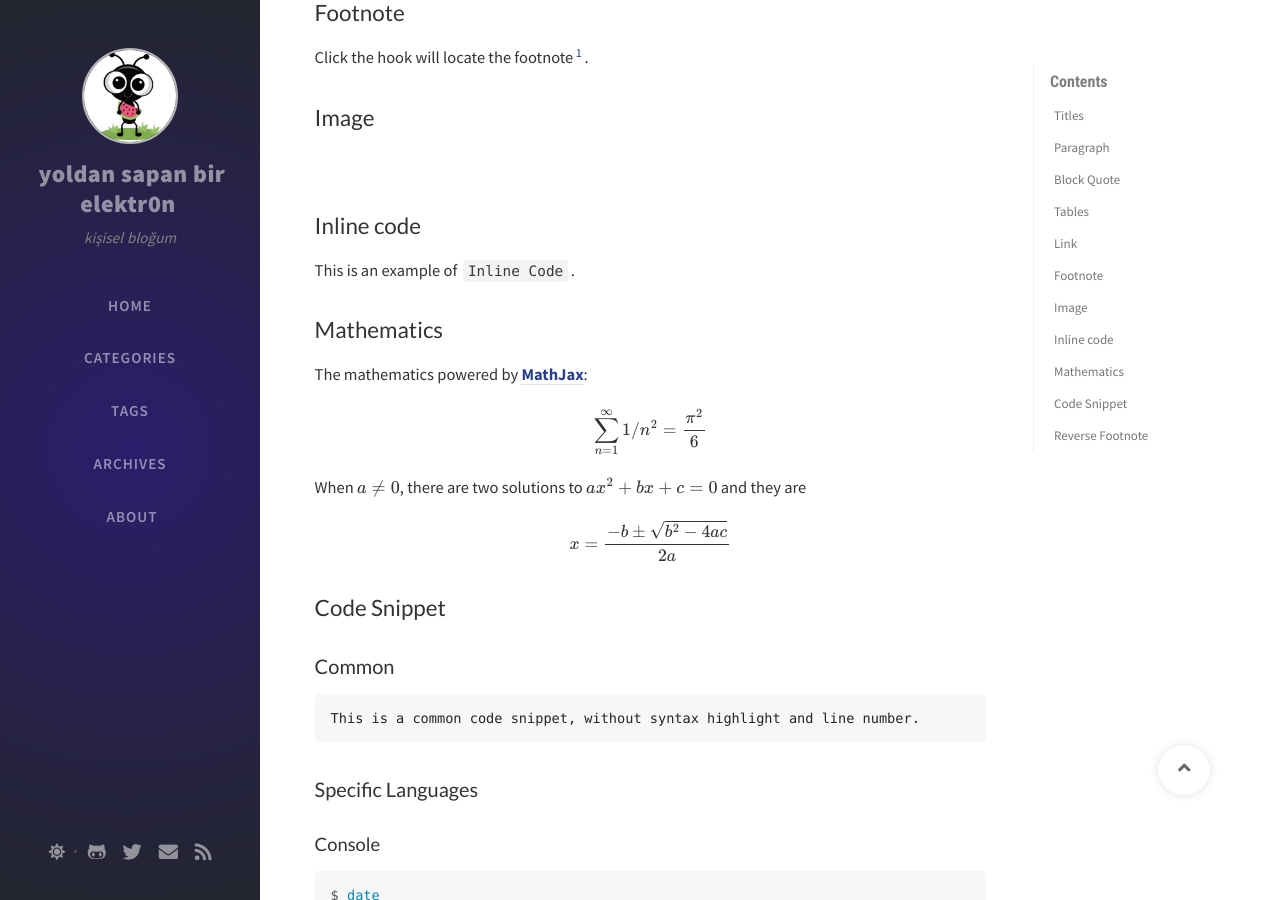
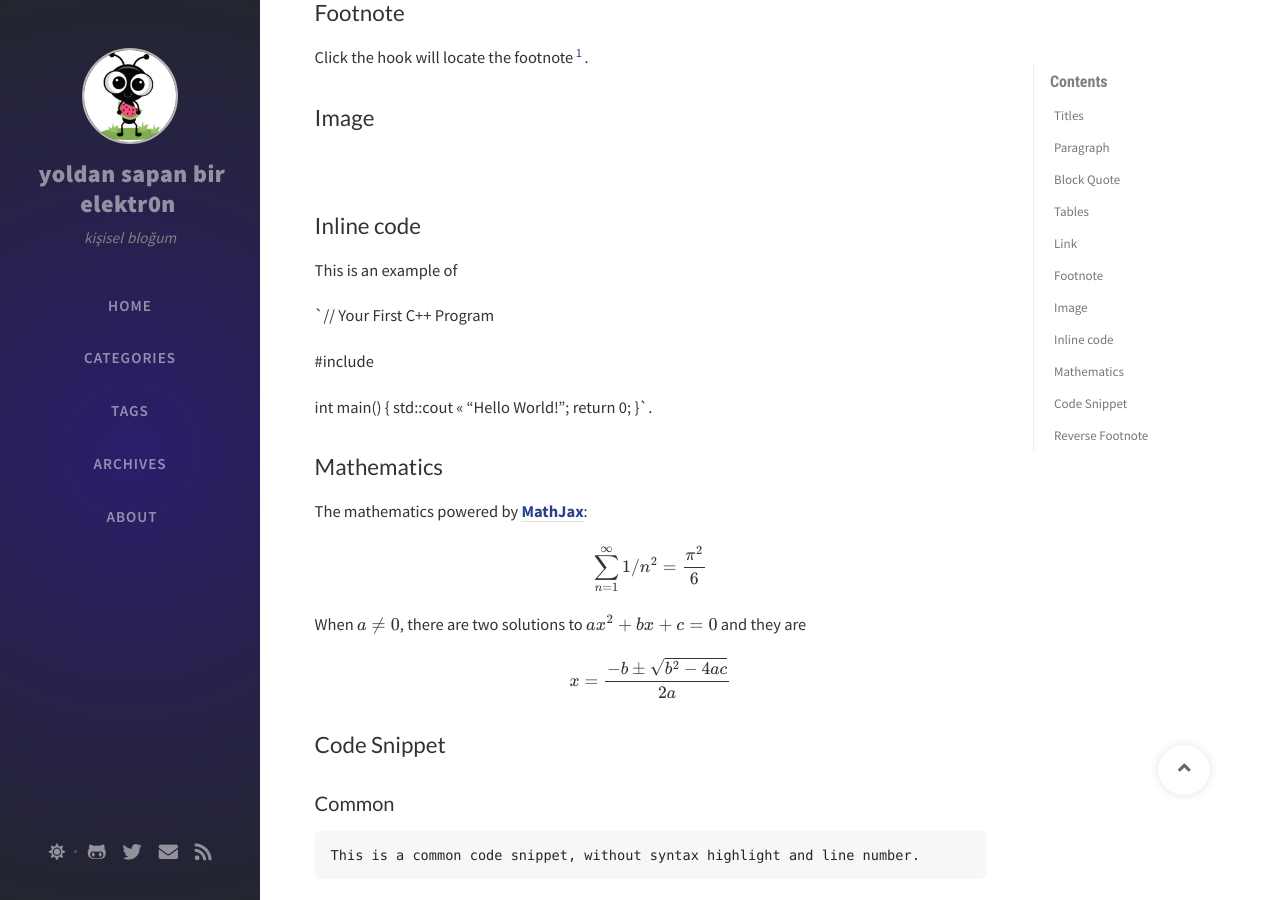
Before and after one commit to stray0n/stray0n.github.io, a Jekyll site: the page built from _posts/2019-08-08-text-and-typography.md, in a window 1280 px wide and 900 px high, scrolled down 1410 px. Built offline with Jekyll 4.4.1, drawn with Linux system fonts in a browser that asks for light colours; nearby versions of some CDN libraries; comment, search, counter and statistics services are not loaded.

Commit message:
Update 2019-08-08-text-and-typography.md

```diff
--- a/_posts/2019-08-08-text-and-typography.md
+++ b/_posts/2019-08-08-text-and-typography.md
@@ -65,7 +65,16 @@ Click the hook will locate the footnote[^footnote].
 
 ## Inline code
 
-This is an example of `Inline Code`.
+This is an example of
+
+ `// Your First C++ Program
+
+#include <iostream>
+
+int main() {
+    std::cout << "Hello World!";
+    return 0;
+}`.
 
 ## Mathematics
 
```
